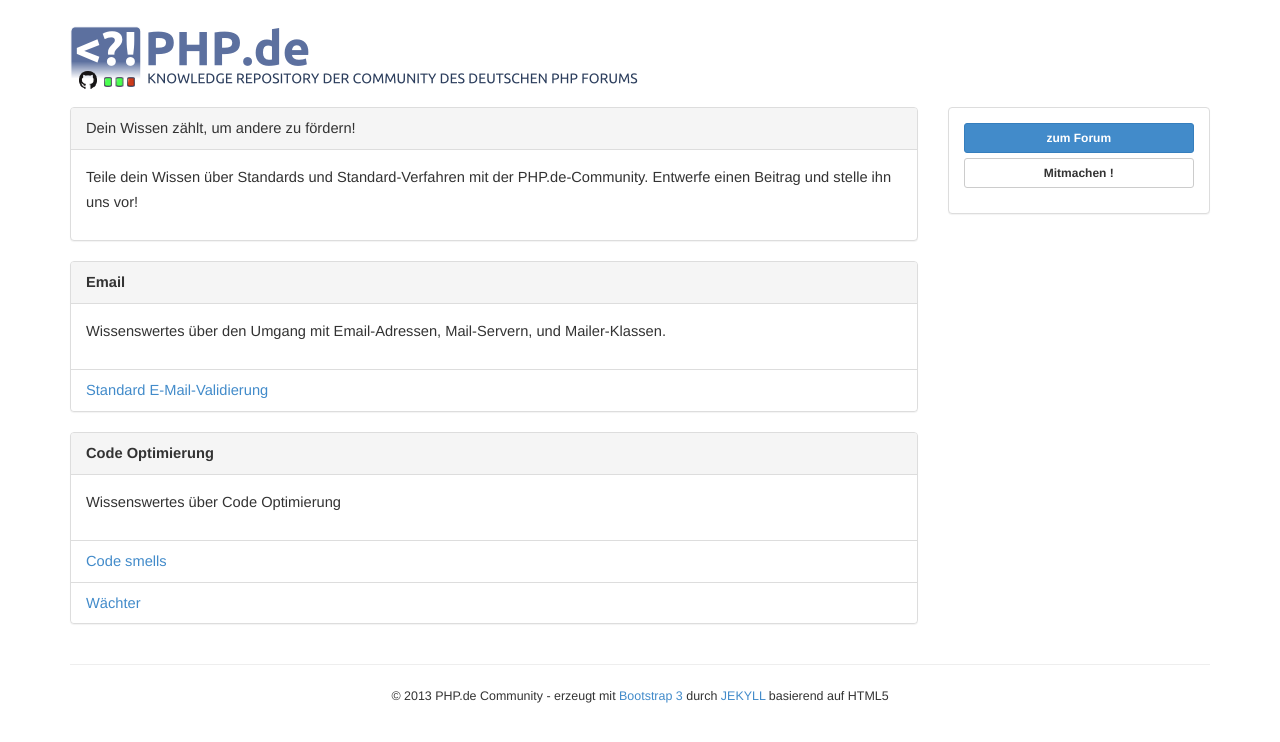
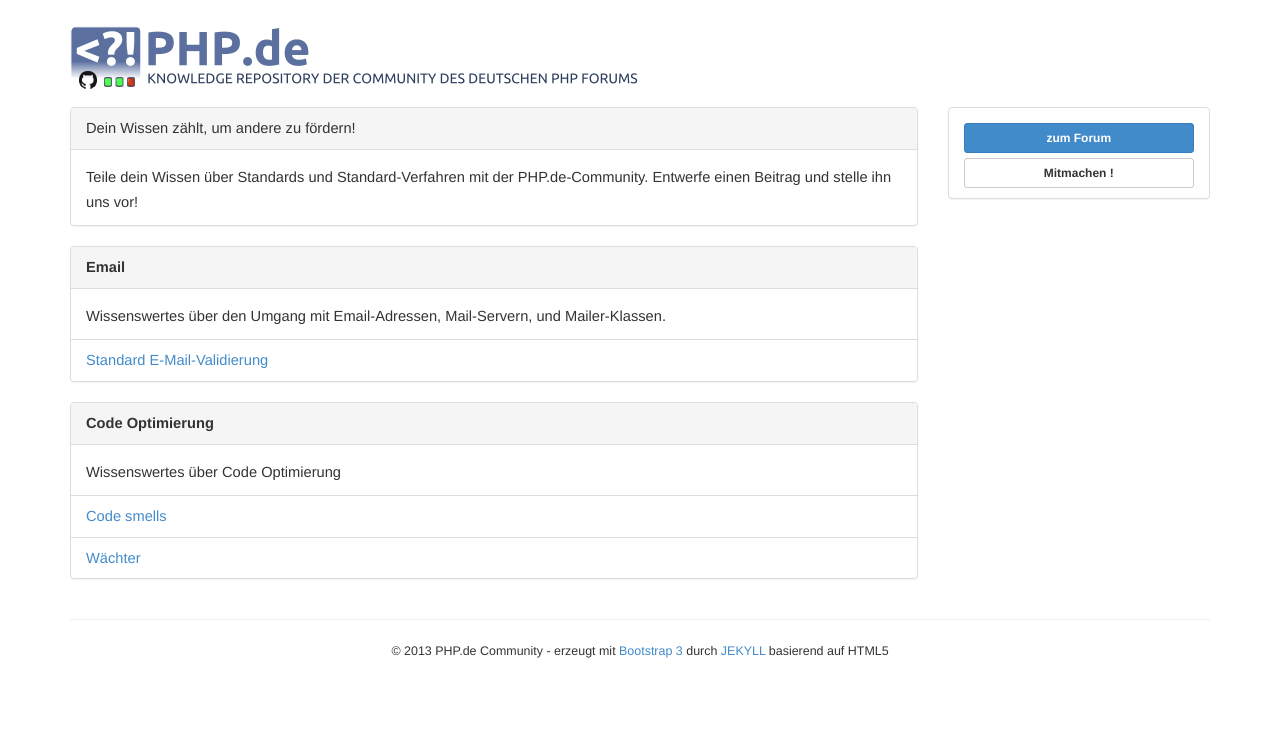
Before and after one commit to php-de/php-de.github.io, a Jekyll site: the page built from index.md, in a window 1280 px wide. Shown: the top 742 px of the page. Built offline with Jekyll 4.4.1, drawn with Linux system fonts in a browser that asks for light colours.

Commit message:
Update global.css

```diff
--- a/assets/css/global.css
+++ b/assets/css/global.css
@@ -42,7 +42,9 @@ body > .pageWrap {
 }
 
 .container .panel > p {
-    padding:15px;
+    padding-top:15px;
+    padding-left:15px;
+    padding-right:15px;
 }
 
 .container h1 {
```
